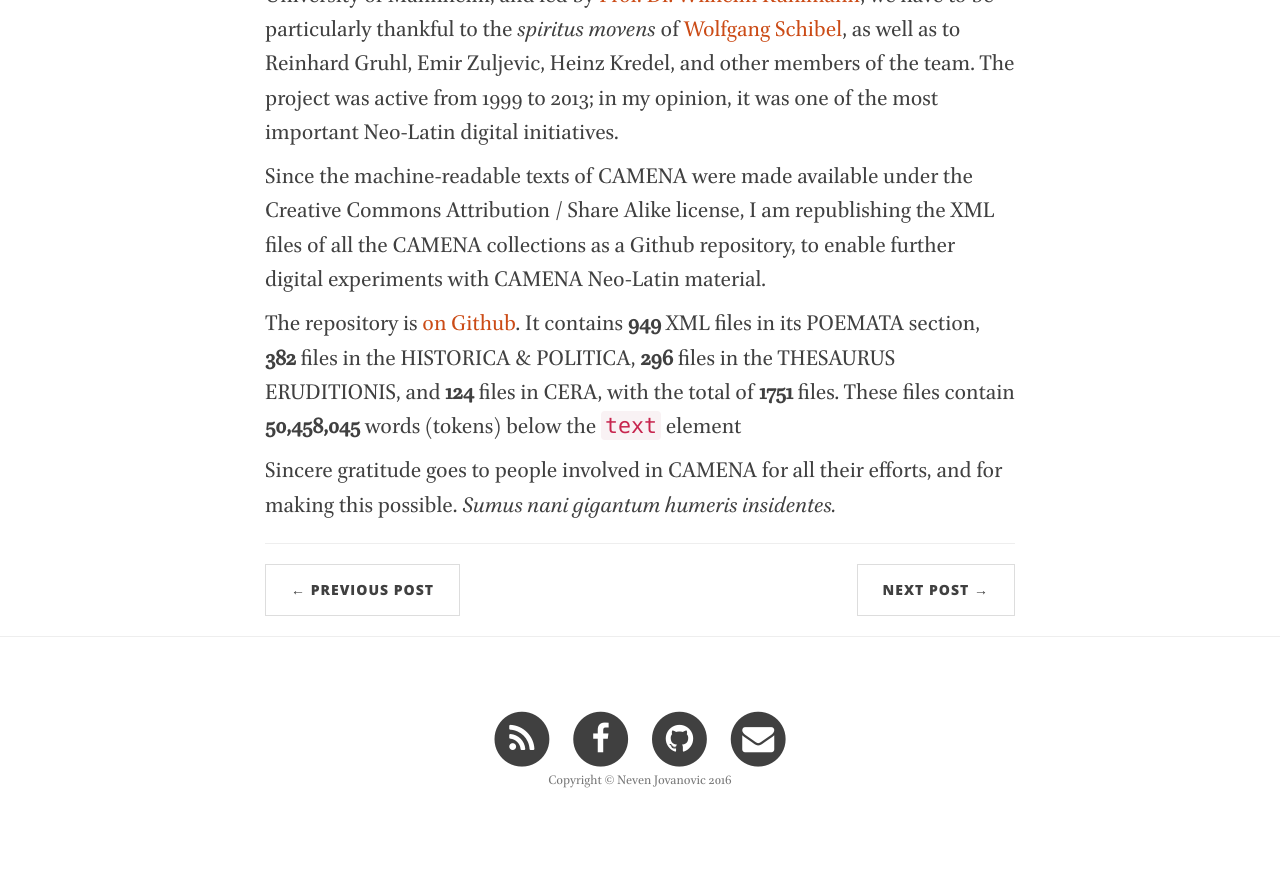
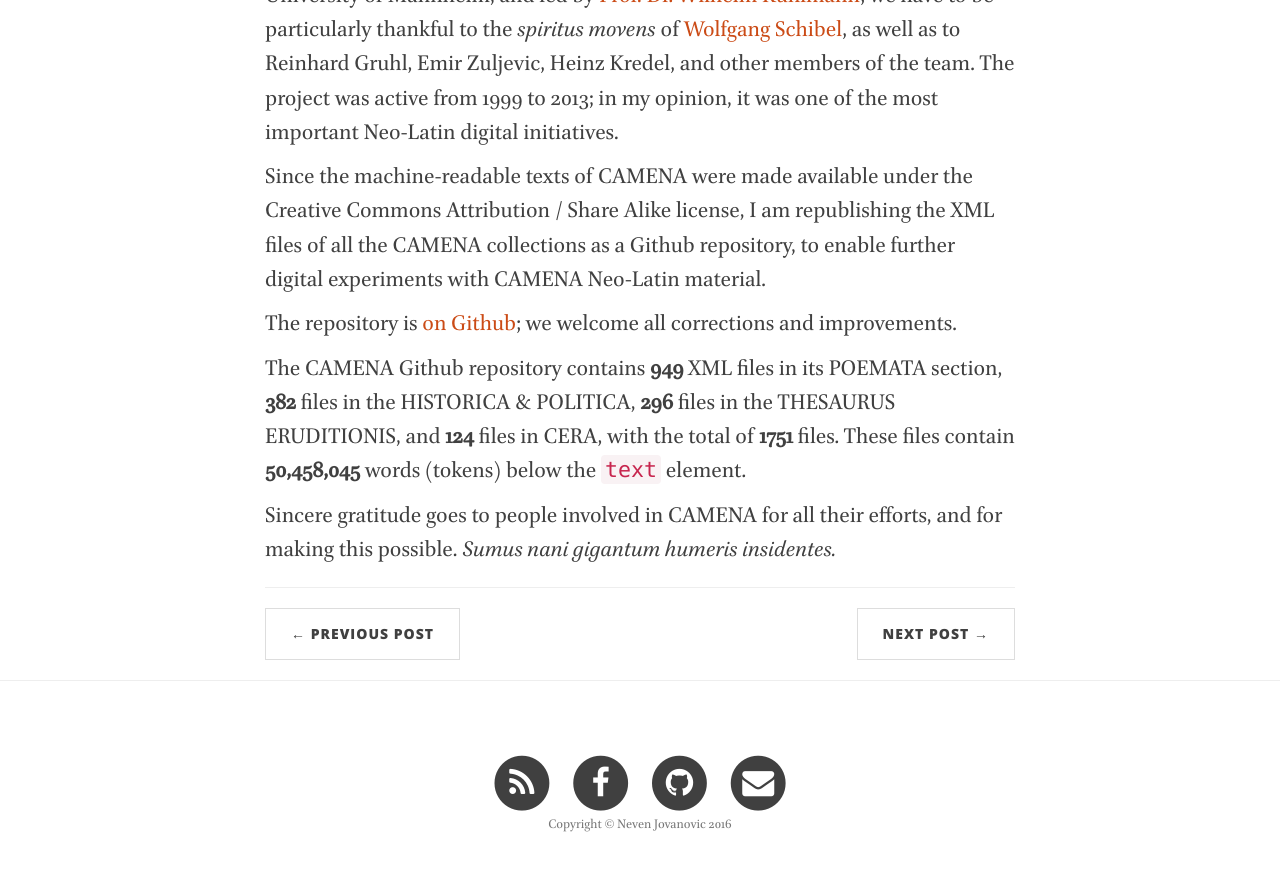
Before and after one commit to nevenjovanovic/nevenjovanovic.github.io, a Jekyll site: the page built from _posts/2016-09-14-camena.markdown, in a window 1280 px wide and 900 px high, scrolled down 874 px. Shown: the top 871 px of the window. Built offline with Jekyll 4.4.1, drawn with Linux system fonts in a browser that asks for light colours; nearby versions of some CDN libraries.

Commit message:
Invite contributions as issues or pull requests

```diff
--- a/_posts/2016-09-14-camena.markdown
+++ b/_posts/2016-09-14-camena.markdown
@@ -14,6 +14,8 @@ permalink: /camena-republished/
 
 Since the machine-readable texts of CAMENA were made available under the Creative Commons Attribution / Share Alike license, I am republishing the XML files of all the CAMENA collections as a Github repository, to enable further digital experiments with CAMENA Neo-Latin material.
 
-The repository is [on Github](https://github.com/nevenjovanovic/camena-neolatinlit). It contains **949** XML files in its POEMATA section, **382** files in the HISTORICA & POLITICA, **296** files in the THESAURUS ERUDITIONIS, and **124** files in CERA, with the total of **1751** files. These files contain **50,458,045** words (tokens) below the `text` element
+The repository is [on Github](https://github.com/nevenjovanovic/camena-neolatinlit); we welcome all corrections and improvements.
+
+The CAMENA Github repository contains **949** XML files in its POEMATA section, **382** files in the HISTORICA & POLITICA, **296** files in the THESAURUS ERUDITIONIS, and **124** files in CERA, with the total of **1751** files. These files contain **50,458,045** words (tokens) below the `text` element.
 
 Sincere gratitude goes to people involved in CAMENA for all their efforts, and for making this possible. *Sumus nani gigantum humeris insidentes.*
```
